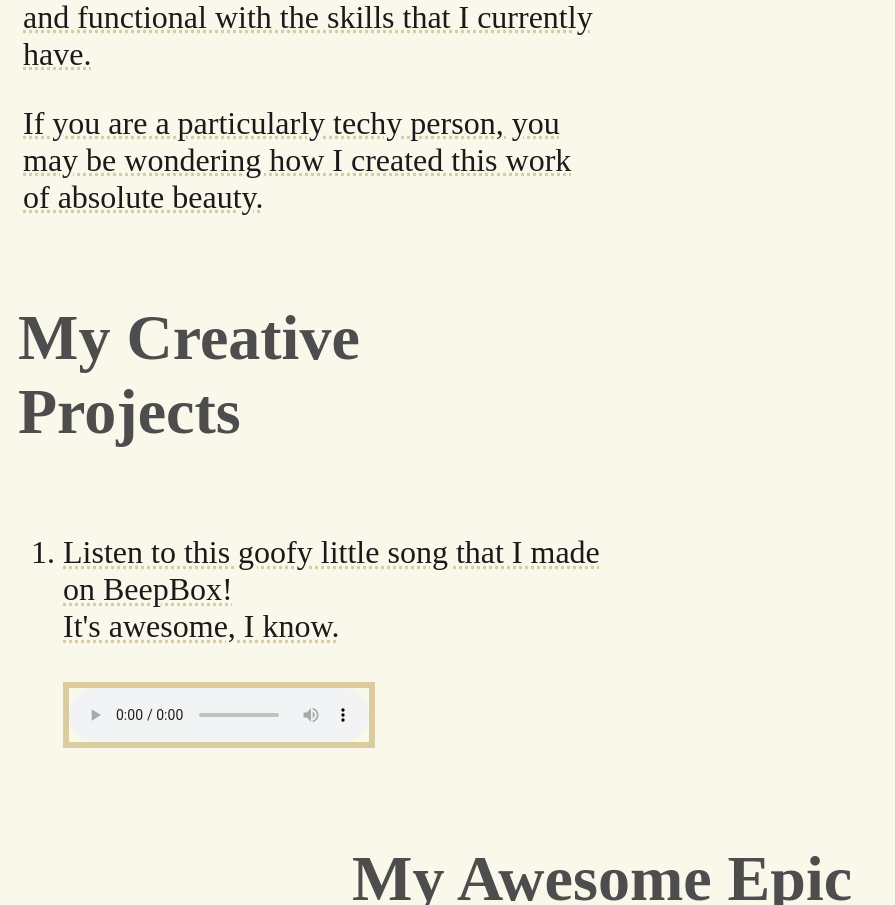
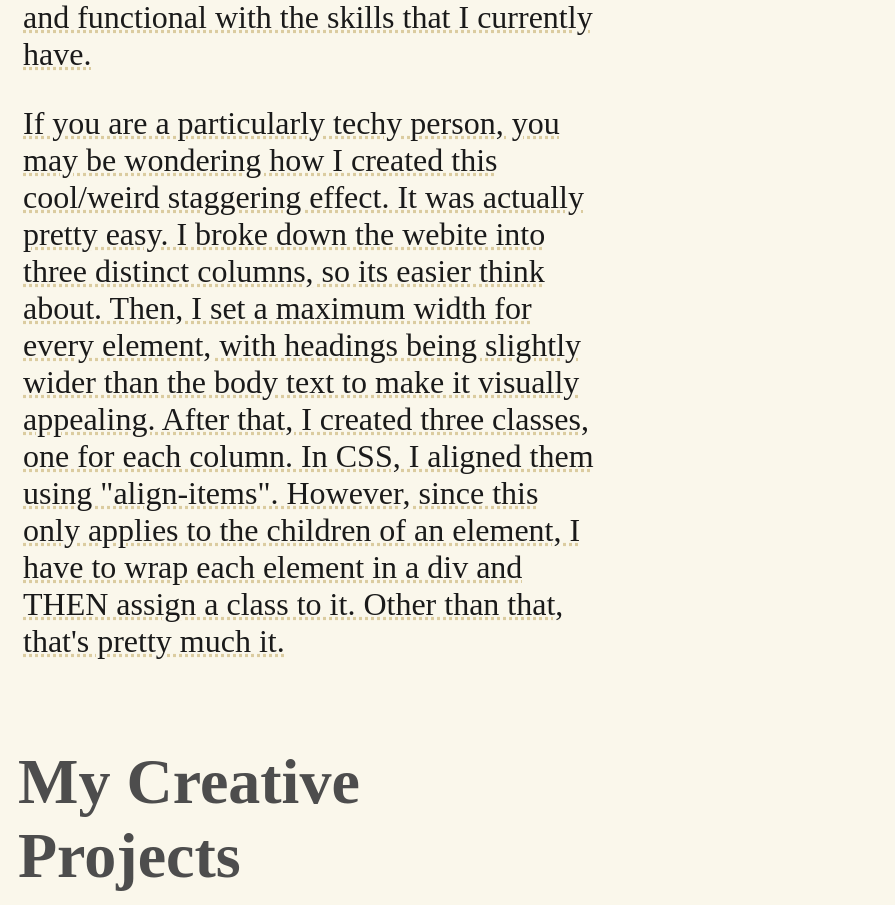
Before and after one commit to TheAdventur0usTurtle/TheAdventur0usTurtle.github.io, a plain HTML site: page index.html in a window 1280 px wide. Shown: the part 5116-6021 px from the top of the page, without its empty margins (0-895 px from the left). Drawn offline with Linux system fonts and the light colour scheme; a web font is replaced by a local one.

Commit message:
adds text to index.html

```diff
--- a/index.html
+++ b/index.html
@@ -126,7 +126,12 @@
 
   <div>
     <p>
-      If you are a particularly techy person, you may be wondering how I created this work of absolute beauty.
+      If you are a particularly techy person, you may be wondering how I created this cool/weird staggering effect. It was
+      actually pretty easy. I broke down the webite into three distinct columns, so its easier think about. Then, I set a
+      maximum width for every element, with headings being slightly wider than the body text to make it visually appealing.
+      After that, I created three classes, one for each column. In CSS, I aligned them using "align-items". However, since this only
+      applies to the children of an element, I have to wrap each element in a div and THEN assign a class to it. Other than that,
+      that's pretty much it.
     </p>
   </div>
 
```
